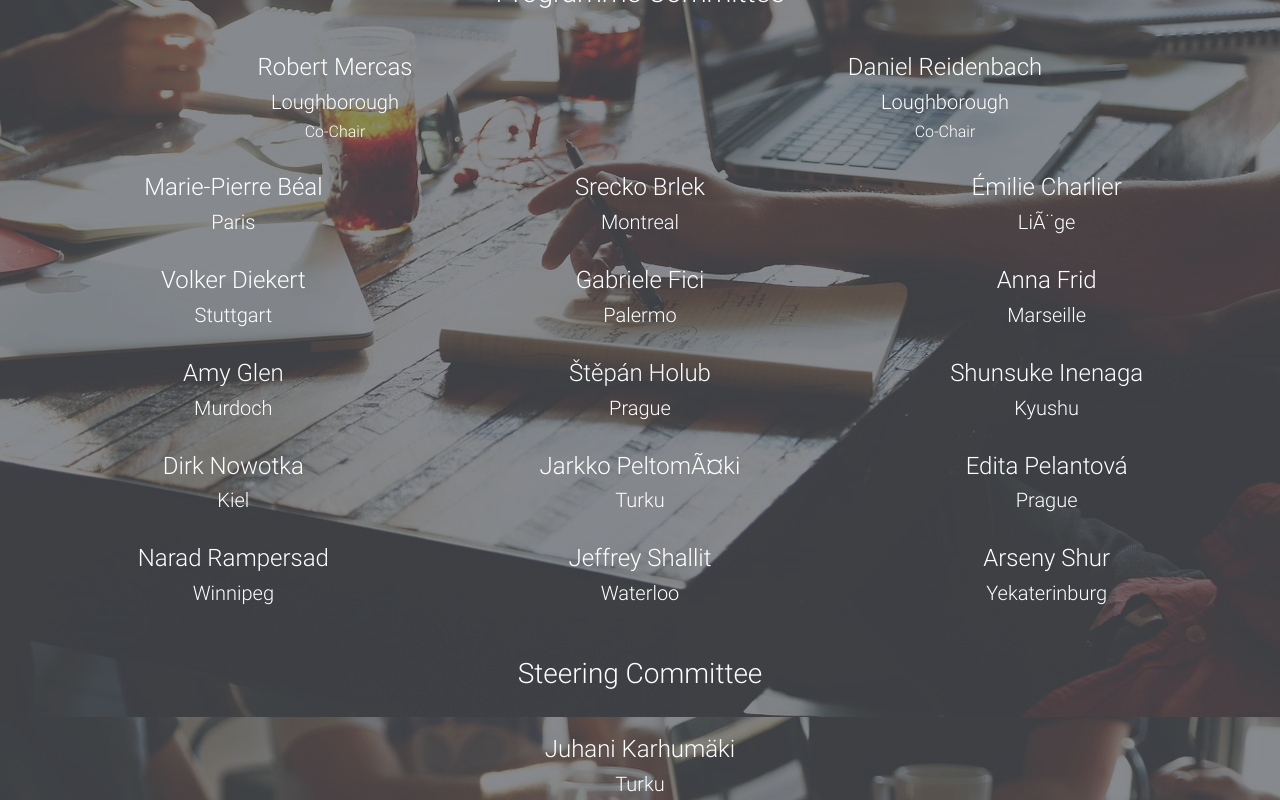
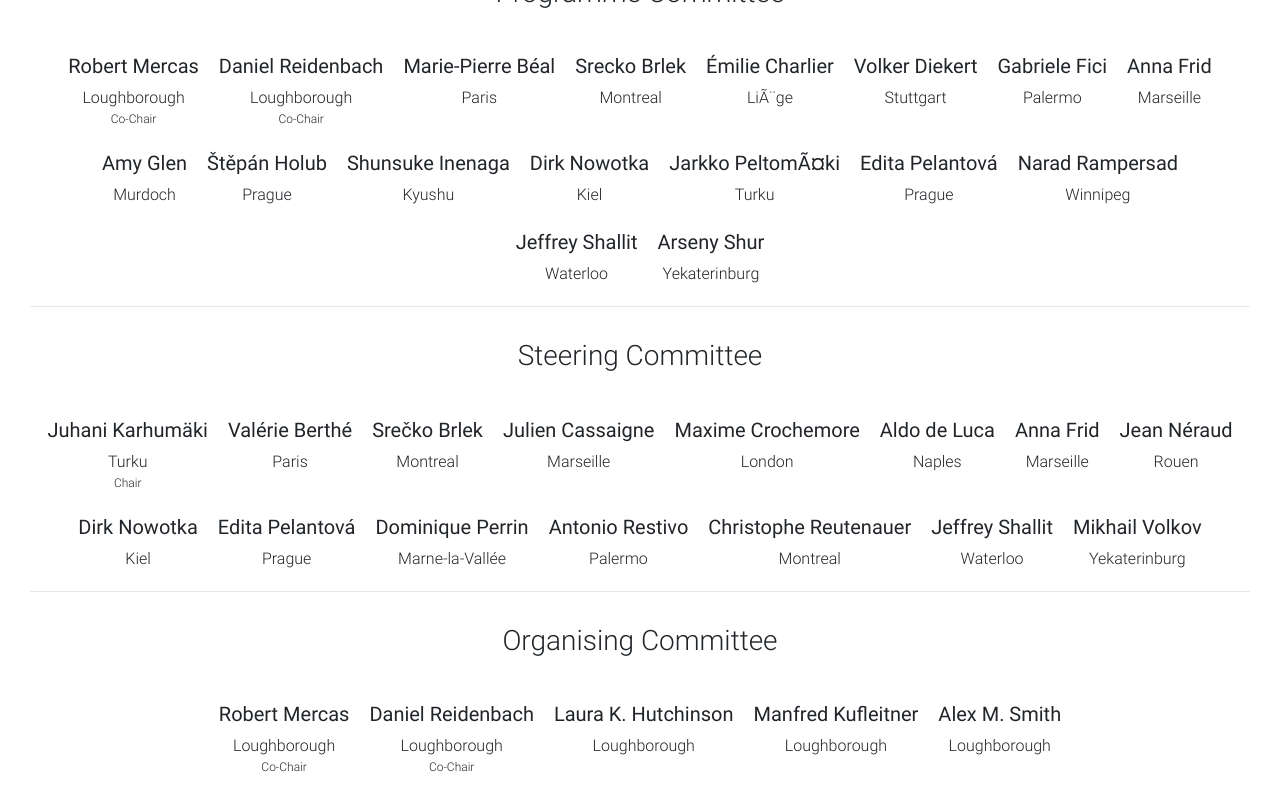
Before and after one commit to lukebellamy053/words2019, an Angular app: page / in a window 1280 px wide. Shown: the part 3180-3980 px from the top of the page. Built offline with nearby package versions, Linux system fonts and the light colour scheme; what angular2-markdown would draw is missing.

Commit message:
Modified committee component to display the three committees correctly.

```diff
--- a/src/app/components/committees/committees.component.css
+++ b/src/app/components/committees/committees.component.css
@@ -1,10 +1,39 @@
 .full_page {
-    background: url("/assets/imgs/overlay.png"), url("/assets/imgs/overlay.png"), url("/assets/imgs/overlay.png"), url("/assets/imgs/conference_room.jpg");
     background-attachment: fixed;
     background-position: center;
     background-size: cover;
-    color:white;
 }
 .member {
     padding:0.75em;
 }
+
+.member-name {
+    font-size: 1.25em;
+    font-weight: 400;
+    margin-bottom: 0.25em;
+}
+
+.member-location {
+    font-size: 1em;
+    margin-bottom: 0;
+}
+
+.member-position {
+    font-size: 0.75em;
+    margin-bottom: 0;
+}
+
+.committee-member {
+    display: inline-block;
+    margin: 10px;
+    vertical-align: top;
+}
+
+section {
+    padding-bottom:10px;
+    border-bottom: 1px solid rgba(21,21,21,0.1);
+}
+
+section.last {
+    border-bottom: none;
+}
--- a/src/app/components/committees/committees.component.html
+++ b/src/app/components/committees/committees.component.html
@@ -3,22 +3,18 @@
     <div class="row">
       <div class="col-12">
         <h1>Committees</h1>
-        <div class="row" *ngFor="let committee of committees">
+        <div class="row" *ngFor="let committee of committees; let i = index">
           <div class="col-12 ml-auto mr-auto">
             <h3>{{committee.name}}</h3>
-            <section>
-              <div class="row">
-                <div *ngFor="let member of committee.chairs" class="col-12 col-md-4 member ml-auto mr-auto">
-                  <h4>{{member.name}}</h4>
-                  <h5>{{member.location}}</h5>
-                  <h6>{{member.position}}</h6>
-                </div>
+            <section [class.last]="i + 1 == committees.length">
+              <div *ngFor="let member of committee.chairs" class="committee-member">
+                <p class="member-name">{{member.name}}</p>
+                <p class="member-location">{{member.location}}</p>
+                <p class="member-position">{{member.position}}</p>
               </div>
-              <div class="row">
-                <div *ngFor="let member of committee.members" class="col-12 col-md-4 member ml-auto mr-auto">
-                  <h4>{{member.name}}</h4>
-                  <h5>{{member.location}}</h5>
-                </div>
+              <div *ngFor="let member of committee.members" class="committee-member">
+                <p class="member-name">{{member.name}}</p>
+                <p class="member-location">{{member.location}}</p>
               </div>
             </section>
           </div>
```
